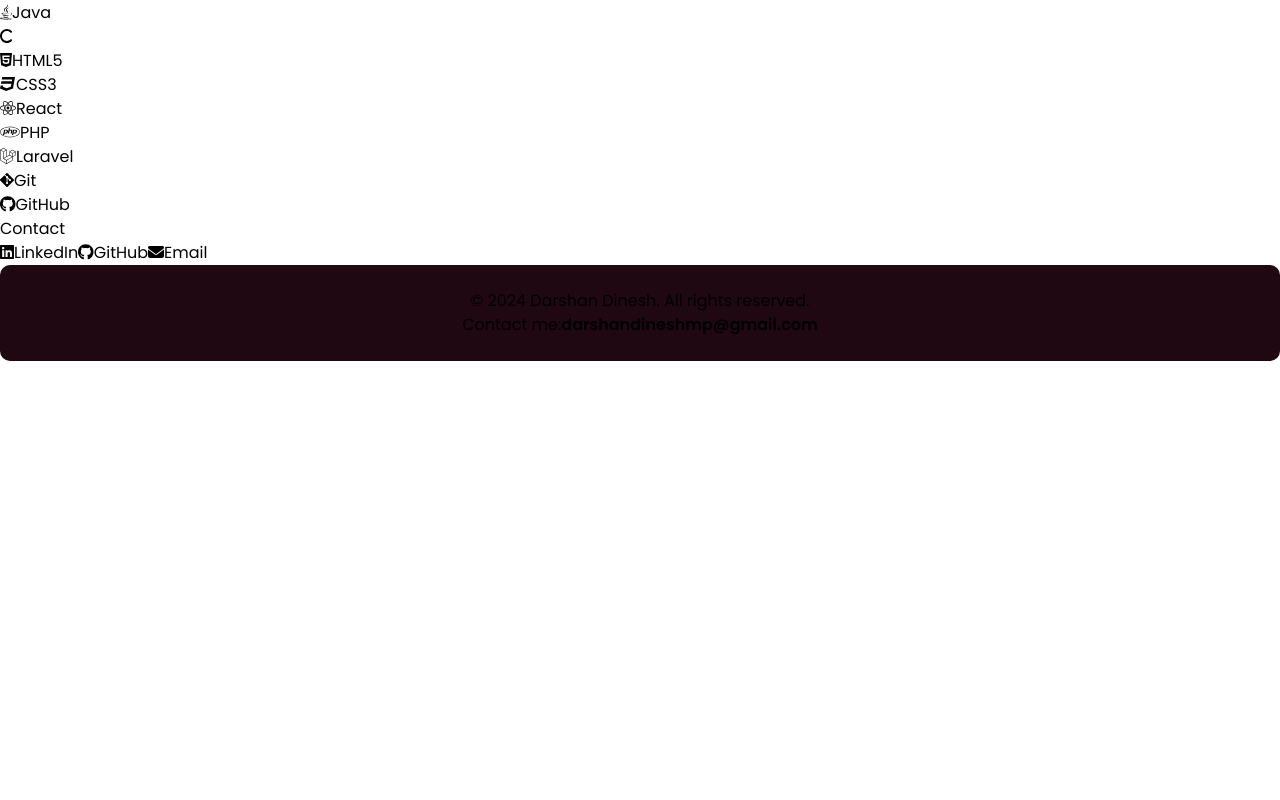
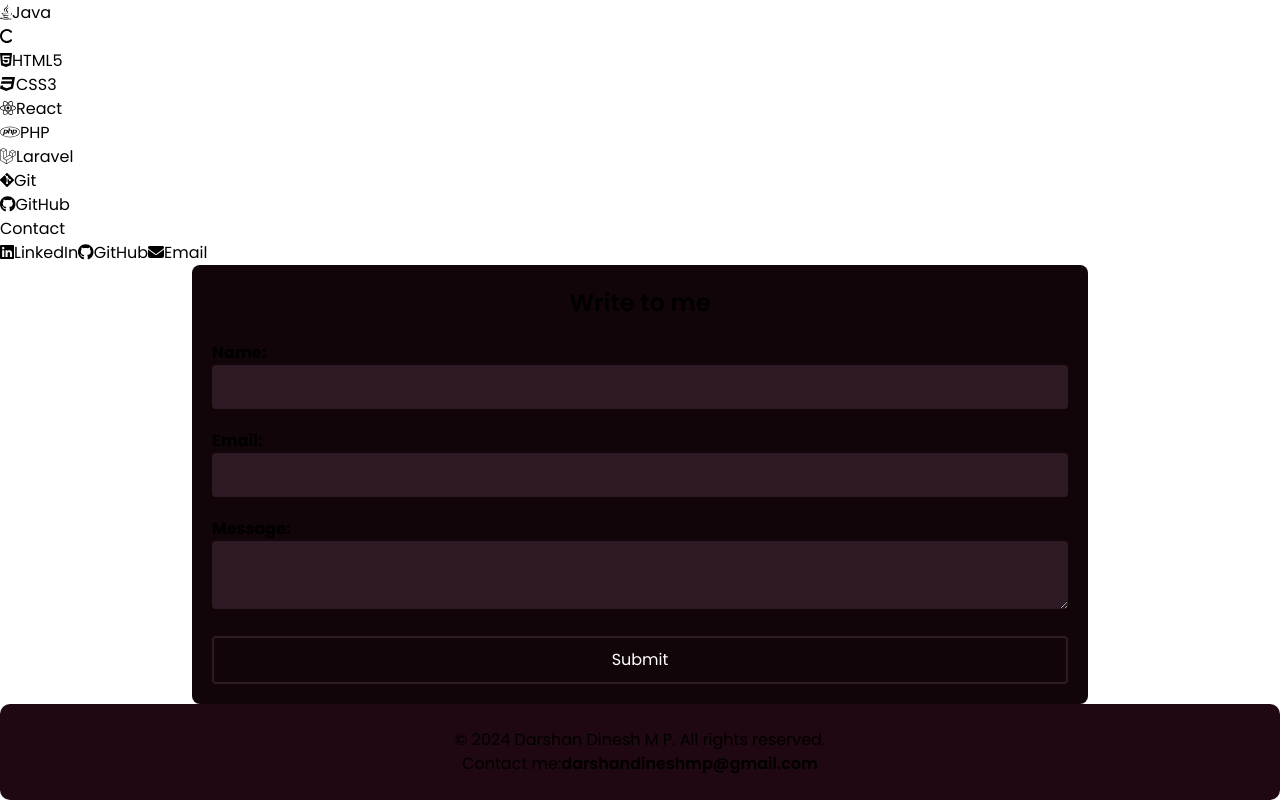
Before and after one commit to darshan-dinesh-mp/Portfolio, a React (Vite) app: page / in a window 1280 px wide. Shown: the part 2911-3711 px from the top of the page. Before the commit the page ends 3272 px from the top, so only its background shows below. Built offline with nearby package versions, Linux system fonts and the light colour scheme.

Commit message:
sending queries

```diff
--- a/src/Components/Banner/Banner.jsx
+++ b/src/Components/Banner/Banner.jsx
@@ -3,7 +3,7 @@ import b from './Banner.module.css'
 
 function Banner() {
     return (
-        <div id='HOME' className={`h-[100vh] w-[100vw] bg-gradient-to-b from-[#11050a] to-[#1f0812] flex flex-col-reverse md:flex-row items-center justify-center ${b['mobile-flex']}`}>
+        <div id='HOME' className={`h-[100vh] w-[100vw] bg-black flex flex-col-reverse md:flex-row items-center justify-center ${b['mobile-flex']}`}>
             <div className="w-[80vw] md:w-[30vw] p-4 flex flex-col items-center justify-center gap-5 ${b['text-container']}">
                 <h1 className='text-white font-semibold text-3xl text-center'>Hi, I am Darshan</h1>
                 <h1 className='text-white font-semibold text-l text-center'>A passionate and dedicated programmer with a strong background in Web Development and Android Development.</h1>
--- a/src/Components/Contents/Contents.css
+++ b/src/Components/Contents/Contents.css
@@ -55,6 +55,58 @@ footer a:hover {
     transform: scale(1.1);
 }
 
+.contact-form {
+    width: 70vw;
+    margin: 0 auto;
+    padding: 20px;
+    background-color: #11050a;
+    border-radius: 8px;
+}
+
+.contact-form h2 {
+    margin-bottom: 20px;
+    font-size: 24px;
+    font-weight: 600;
+    text-align: center;
+}
+
+.contact-form label {
+    display: block;
+    margin-bottom: 5px;
+    font-weight: bold;
+}
+
+.contact-form input,
+.contact-form textarea {
+    width: 100%;
+    padding: 10px;
+    margin-bottom: 15px;
+    background-color: #2e1a24;
+    border-radius: 4px;
+    color: white;
+}
+
+.contact-form button {
+    width: 100%;
+    padding: 10px;
+    border: 2px solid #2e1a24;
+    color: white;
+    border-radius: 4px;
+    cursor: pointer;
+    transition-duration: 200ms;
+}
+
+.contact-form button:hover {
+    background-color: black;
+}
+
+.contact-form p {
+    text-align: center;
+    margin-top: 10px;
+    font-size: 14px;
+}
+
+
 
 /* Media Queries */
 @media (max-width: 720px) {
--- a/src/Components/Contents/Contents.jsx
+++ b/src/Components/Contents/Contents.jsx
@@ -1,4 +1,4 @@
-import React from 'react';
+import React, { useState } from 'react';
 import './Contents.css';
 import { FontAwesomeIcon } from '@fortawesome/react-fontawesome';
 import { faCss3, faGitAlt, faGithub, faHtml5, faJava, faLaravel, faPhp, faReact } from '@fortawesome/free-brands-svg-icons';
@@ -6,6 +6,7 @@ import { faC, faEnvelope, faArrowUpRightFromSquare, faArrowRightLong } from '@fo
 import { faLinkedin } from '@fortawesome/free-brands-svg-icons';
 
 function Contents() {
+
     const skills = [
         { icon: faJava, name: 'Java' },
         { icon: faC, name: '' },
@@ -57,9 +58,49 @@ function Contents() {
         }
     ];
 
+    const [name, setName] = useState("");
+    const [email, setEmail] = useState("");
+    const [message, setMessage] = useState("");
+
+    const handleSubmit = (e) => {
+        e.preventDefault();
+
+        const newTab = window.open('', '_blank');
+
+        const form = newTab.document.createElement('form');
+        form.action = 'https://docs.google.com/forms/d/e/1FAIpQLSeVhNEtjlUp2-co2nCmM1_7RazxCMJNAux1YX23OVQmrekjXA/formResponse';
+        form.method = 'POST';
+
+        const nameInput = newTab.document.createElement('input');
+        nameInput.type = 'hidden';
+        nameInput.name = 'entry.1546317662';
+        nameInput.value = name;
+
+        const emailInput = newTab.document.createElement('input');
+        emailInput.type = 'hidden';
+        emailInput.name = 'entry.874628732';
+        emailInput.value = email;
+
+        const messageInput = newTab.document.createElement('input');
+        messageInput.type = 'hidden';
+        messageInput.name = 'entry.1693678078';
+        messageInput.value = message;
+
+        form.appendChild(nameInput);
+        form.appendChild(emailInput);
+        form.appendChild(messageInput);
+
+        newTab.document.body.appendChild(form);
+        form.submit();
+
+        setTimeout(() => {
+            window.location.href = 'https://darshandineshmp.vercel.app';
+        }, 2000);
+
+    };
+
     return (
-        <div className='flex flex-col items-center justify-center gap-10 bg-[#1f0812] p-5 md:p-10'>
-
+        <div className='flex flex-col items-center justify-center gap-10 bg-black p-5 md:p-10'>
             <div id='PROJECTS' className='w-[90vw] lg:w-[70vw] flex flex-col items-center justify-center'>
                 <div className='text-white mb-8 grid grid-cols-3 items-center justify-between w-full p-4'>
                     <div></div>
@@ -149,17 +190,57 @@ function Contents() {
                 </div>
             </div>
 
+            <div className="contact-form text-gray-400 py-6 mt-10">
+                <h2>Write to me</h2>
+                <form onSubmit={handleSubmit}>
+                    <div>
+                        <label>
+                            Name:
+                            <input
+                                type="text"
+                                name="entry.1546317662"
+                                value={name}
+                                onChange={(e) => setName(e.target.value)}
+                                required
+                            />
+                        </label>
+                    </div>
+                    <div>
+                        <label>
+                            Email:
+                            <input
+                                type="email"
+                                name="entry.874628732"
+                                value={email}
+                                onChange={(e) => setEmail(e.target.value)}
+                                required
+                            />
+                        </label>
+                    </div>
+                    <div>
+                        <label>
+                            Message:
+                            <textarea
+                                name="entry.1693678078"
+                                value={message}
+                                onChange={(e) => setMessage(e.target.value)}
+                                required
+                            ></textarea>
+                        </label>
+                    </div>
+                    <button type="submit">Submit</button>
+                </form>
+            </div>
+
             <footer className='w-full bg-[#11050a] text-gray-400 py-6 mt-10'>
                 <div className='flex flex-col items-center'>
-                    <p className='text-center md:text-sm text-xs'>&copy; {new Date().getFullYear()} Darshan Dinesh. All rights reserved.</p>
+                    <p className='text-center md:text-sm text-xs'>&copy; {new Date().getFullYear()} Darshan Dinesh M P. All rights reserved.</p>
                     <p className='text-center md:text-sm text-xs mt-2 flex flex-col md:flex-row items-center justify-center'>
                         Contact me:
                         <a href='mailto:darshandineshmp@gmail.com' className='ml-2 hover:scale-105 transition-transform duration-300'>darshandineshmp@gmail.com</a>
                     </p>
                 </div>
             </footer>
-
-
         </div>
     );
 }
--- a/src/Components/Nav/Nav.jsx
+++ b/src/Components/Nav/Nav.jsx
@@ -17,7 +17,7 @@ function Nav() {
 
     return (
         <>
-            <nav className='hidden md:flex fixed z-10 w-full top-0 font-semibold bg-black text-xs text-gray-500 items-center justify-center gap-20 p-5'>
+            <nav className='hidden md:flex fixed z-10 w-full top-0 font-semibold bg-[#11050a] text-xs text-gray-500 items-center justify-center gap-20 p-5'>
                 <h1>
                     <a
                         href="#HOME"
```
